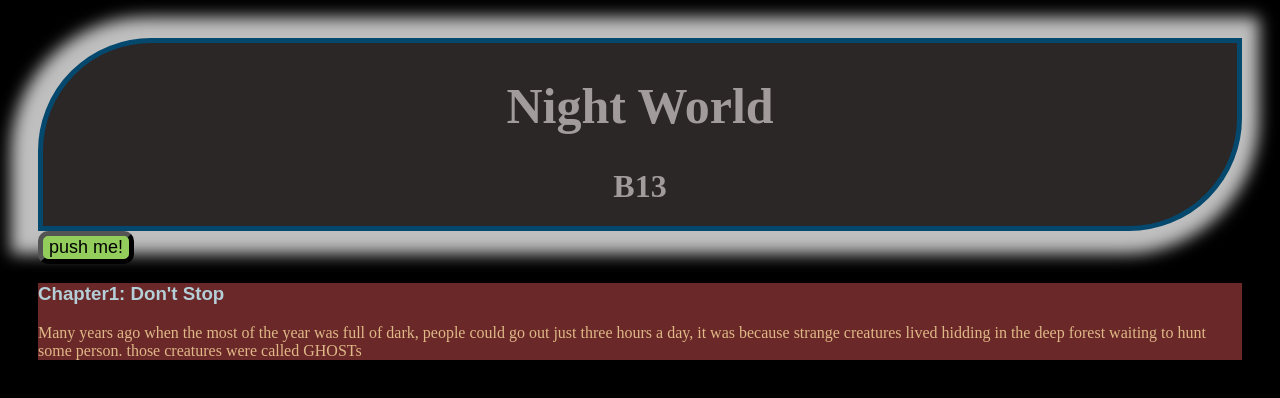
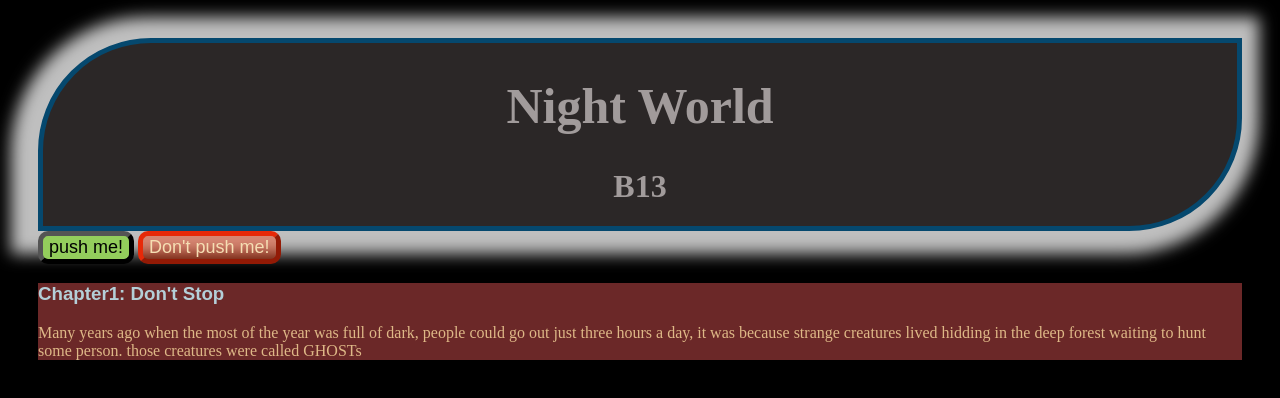
Before and after one commit to Boris-Trochez/practica, a plain HTML site: page index.html in a window 1280 px wide. Drawn offline with Linux system fonts and the light colour scheme.

Commit message:
se agrego un nuevo boton

```diff
--- a/css/style.css
+++ b/css/style.css
@@ -49,6 +49,17 @@ body
     border-radius: 10px;
     border-width: 5px;
 }
+
+#dontpushme
+{
+    background-color: rgba(250, 53, 3, 0.404);
+    color: wheat;
+    font-size: large;
+    border-radius: 10px;
+    border-width: 5px;
+    border-color: rgb(231, 41, 8);
+}
+
  #subtitle
 {
     font-family:  sans-serif;
--- a/index.html
+++ b/index.html
@@ -14,6 +14,7 @@
         </div>
         <div class="dinamicLayer">
             <input type="button" value="push me!" id="pushme">
+            <input type="button" value="Don't push me!" id="dontpushme">
             <p style="display: none;" id="m1"></p>
         </div>
         <div class="secondLayer">
```
